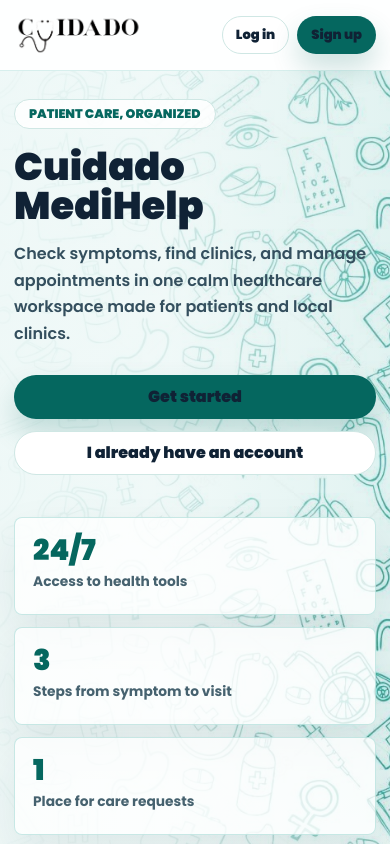
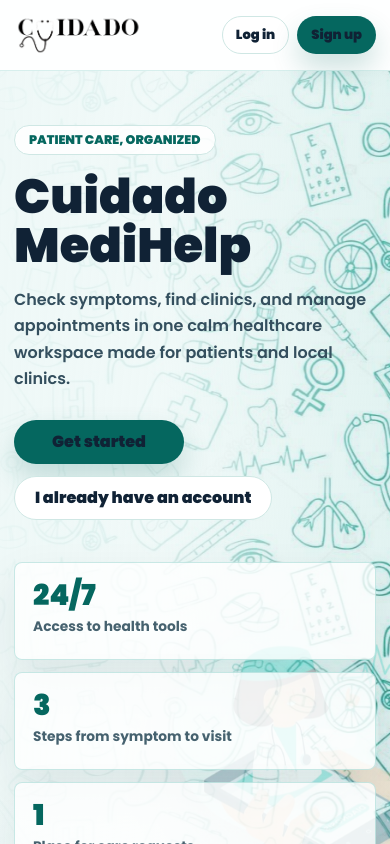
Before and after one commit to Nyytsuu/cuidado_new, a React (Vite) app: page / in a window 390 px wide. Built offline with nearby package versions, Linux system fonts and the light colour scheme; a web font is replaced by a local one.

Commit message:
old landing page

```diff
--- a/src/SigninUser/Landingpage.css
+++ b/src/SigninUser/Landingpage.css
@@ -1031,47 +1031,6 @@ body:has(.lp) {
   line-height: 1.5;
 }
 
-@media (max-width: 420px) {
-  .lp-hero h1 {
-    font-size: 2rem;
-  }
-
-  .lp-hero p {
-    font-size: 0.95rem;
-  }
-
-  .lp-login-btn,
-  .lp-signup-btn {
-    min-height: 36px;
-    padding: 0 12px;
-    font-size: 0.78rem;
-  }
-
-  .lp-hero-actions {
-    flex-direction: column;
-    align-items: flex-start;
-  }
-
-  .lp-primary-btn,
-  .lp-secondary-btn {
-    width: 100%;
-    min-width: 0;
-    justify-content: center;
-  }
-
-  .lp-stats {
-    grid-template-columns: 1fr;
-  }
-
-  .lp-section-heading h2,
-  .lp-feature-copy h2,
-  .lp-about-copy h2,
-  .lp-trust-card h2,
-  .lp-contact h2 {
-    font-size: 1.7rem;
-  }
-}
-
 @media (prefers-reduced-motion: reduce) {
   .lp-animate,
   .lp-animate.is-visible,
@@ -1152,34 +1111,24 @@ body:has(.lp) {
   }
 
   .lp-hero {
-    min-height: auto;
-    padding-bottom: 40px;
-    overflow: hidden;
-  }
-
-  /* Disable parallax on mobile — the transform causes overflow into next sections */
-  .lp-hero-bg {
-    transform: none !important;
-    transition: none !important;
+    min-height: calc(100vh - 92px);
   }
 
   .lp-hero-inner {
-    padding: 48px 0 60px;
+    padding: 54px 0 92px;
   }
 
   .lp-hero h1 {
-    font-size: 2.4rem;
-    max-width: 100%;
+    font-size: 3rem;
   }
 
   .lp-hero p {
     font-size: 1rem;
-    max-width: 100%;
   }
 
-  /* Hide doctor image on mobile — it overlaps the text */
   .lp-hero-doctor {
-    display: none;
+    width: 72vw;
+    right: -36px;
   }
 
   .lp-stats,
```
